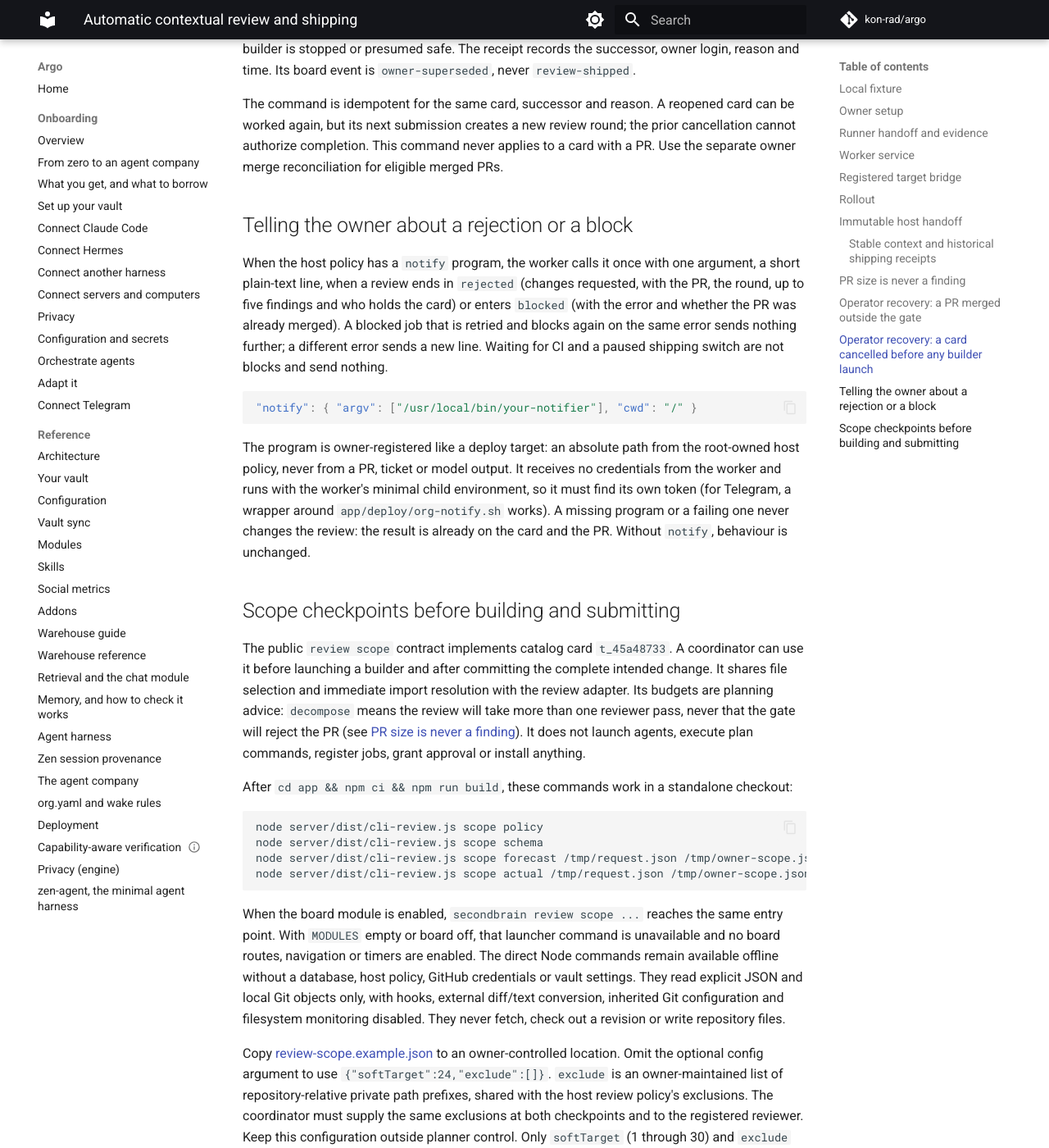
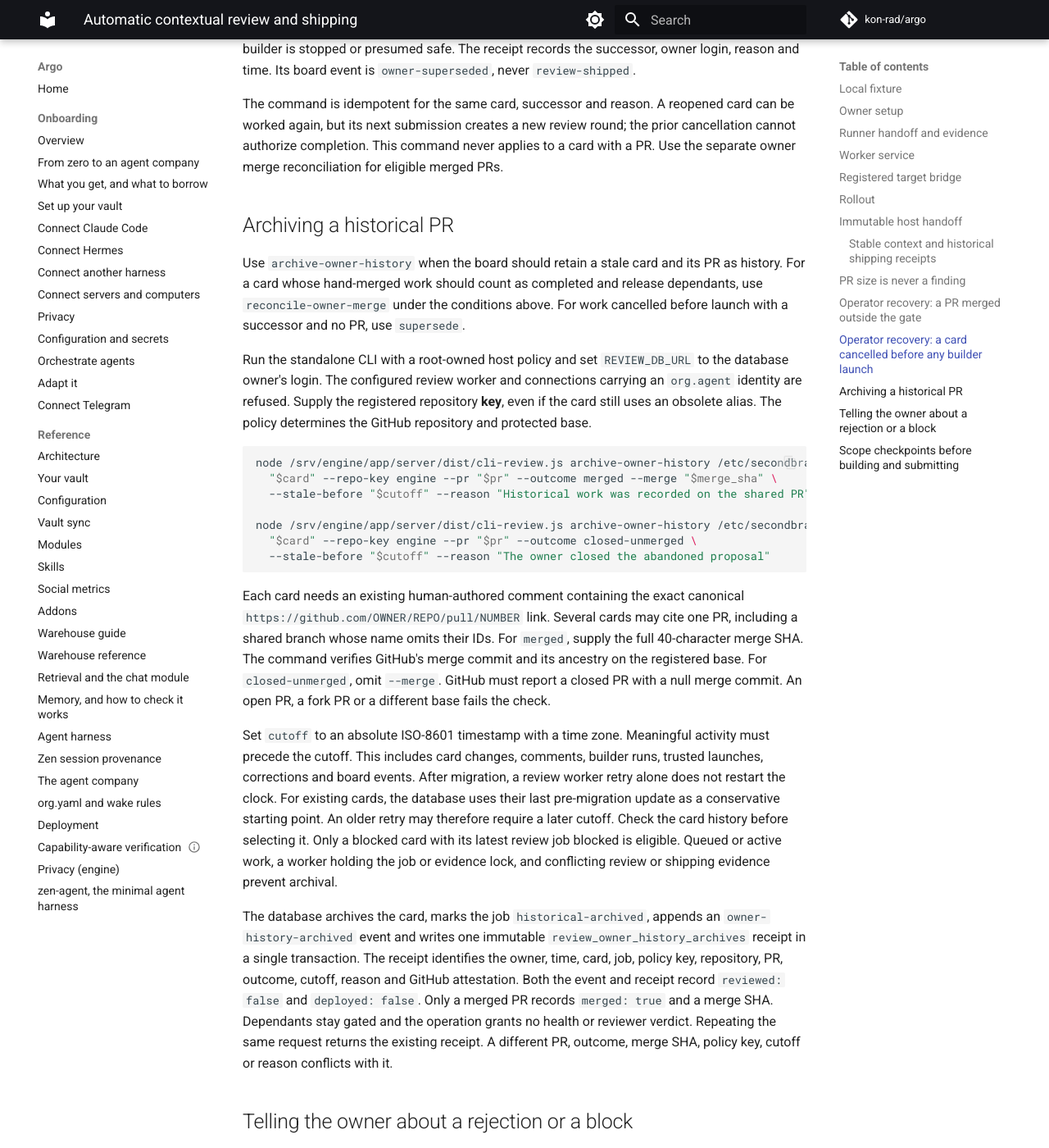
Before and after one commit to kon-rad/argo, an MkDocs documentation site: the page built from docs/automatic-review.md, in a window 1280 px wide and 1400 px high, scrolled down 10840 px. Shown: the whole window at 82% size. Built offline with MkDocs 1.6.1 and Material for MkDocs 9.7.7, drawn with Linux system fonts in a browser that asks for light colours; comment, search, counter and statistics services are not loaded.

Commit message:
docs(review): explain historical PR recovery and cutoff selection
Document registered policy keys, per-card evidence, replay semantics and the legacy activity baseline.

Co-Authored-By: Codex <noreply@openai.com>

````diff
--- a/docs/automatic-review.md
+++ b/docs/automatic-review.md
@@ -222,6 +222,28 @@ The successor must be a different existing card. The source card must be blocked
 
 The command is idempotent for the same card, successor and reason. A reopened card can be worked again, but its next submission creates a new review round; the prior cancellation cannot authorize completion. This command never applies to a card with a PR. Use the separate owner merge reconciliation for eligible merged PRs.
 
+## Archiving a historical PR
+
+Use `archive-owner-history` when the board should retain a stale card and its PR as history. For a card whose hand-merged work should count as completed and release dependants, use `reconcile-owner-merge` under the conditions above. For work cancelled before launch with a successor and no PR, use `supersede`.
+
+Run the standalone CLI with a root-owned host policy and set `REVIEW_DB_URL` to the database owner's login. The configured review worker and connections carrying an `org.agent` identity are refused. Supply the registered repository **key**, even if the card still uses an obsolete alias. The policy determines the GitHub repository and protected base.
+
+```sh
+node /srv/engine/app/server/dist/cli-review.js archive-owner-history /etc/secondbrain/review-host.json \
+  "$card" --repo-key engine --pr "$pr" --outcome merged --merge "$merge_sha" \
+  --stale-before "$cutoff" --reason "Historical work was recorded on the shared PR"
+
+node /srv/engine/app/server/dist/cli-review.js archive-owner-history /etc/secondbrain/review-host.json \
+  "$card" --repo-key engine --pr "$pr" --outcome closed-unmerged \
+  --stale-before "$cutoff" --reason "The owner closed the abandoned proposal"
+```
+
+Each card needs an existing human-authored comment containing the exact canonical `https://github.com/OWNER/REPO/pull/NUMBER` link. Several cards may cite one PR, including a shared branch whose name omits their IDs. For `merged`, supply the full 40-character merge SHA. The command verifies GitHub's merge commit and its ancestry on the registered base. For `closed-unmerged`, omit `--merge`. GitHub must report a closed PR with a null merge commit. An open PR, a fork PR or a different base fails the check.
+
+Set `cutoff` to an absolute ISO-8601 timestamp with a time zone. Meaningful activity must precede the cutoff. This includes card changes, comments, builder runs, trusted launches, corrections and board events. After migration, a review worker retry alone does not restart the clock. For existing cards, the database uses their last pre-migration update as a conservative starting point. An older retry may therefore require a later cutoff. Check the card history before selecting it. Only a blocked card with its latest review job blocked is eligible. Queued or active work, a worker holding the job or evidence lock, and conflicting review or shipping evidence prevent archival.
+
+The database archives the card, marks the job `historical-archived`, appends an `owner-history-archived` event and writes one immutable `review_owner_history_archives` receipt in a single transaction. The receipt identifies the owner, time, card, job, policy key, repository, PR, outcome, cutoff, reason and GitHub attestation. Both the event and receipt record `reviewed: false` and `deployed: false`. Only a merged PR records `merged: true` and a merge SHA. Dependants stay gated and the operation grants no health or reviewer verdict. Repeating the same request returns the existing receipt. A different PR, outcome, merge SHA, policy key, cutoff or reason conflicts with it.
+
 ## Telling the owner about a rejection or a block
 
 When the host policy has a `notify` program, the worker calls it once with one argument, a short plain-text line, when a review ends in `rejected` (changes requested, with the PR, the round, up to five findings and who holds the card) or enters `blocked` (with the error and whether the PR was already merged). A blocked job that is retried and blocks again on the same error sends nothing further; a different error sends a new line. Waiting for CI and a paused shipping switch are not blocks and send nothing.
````
